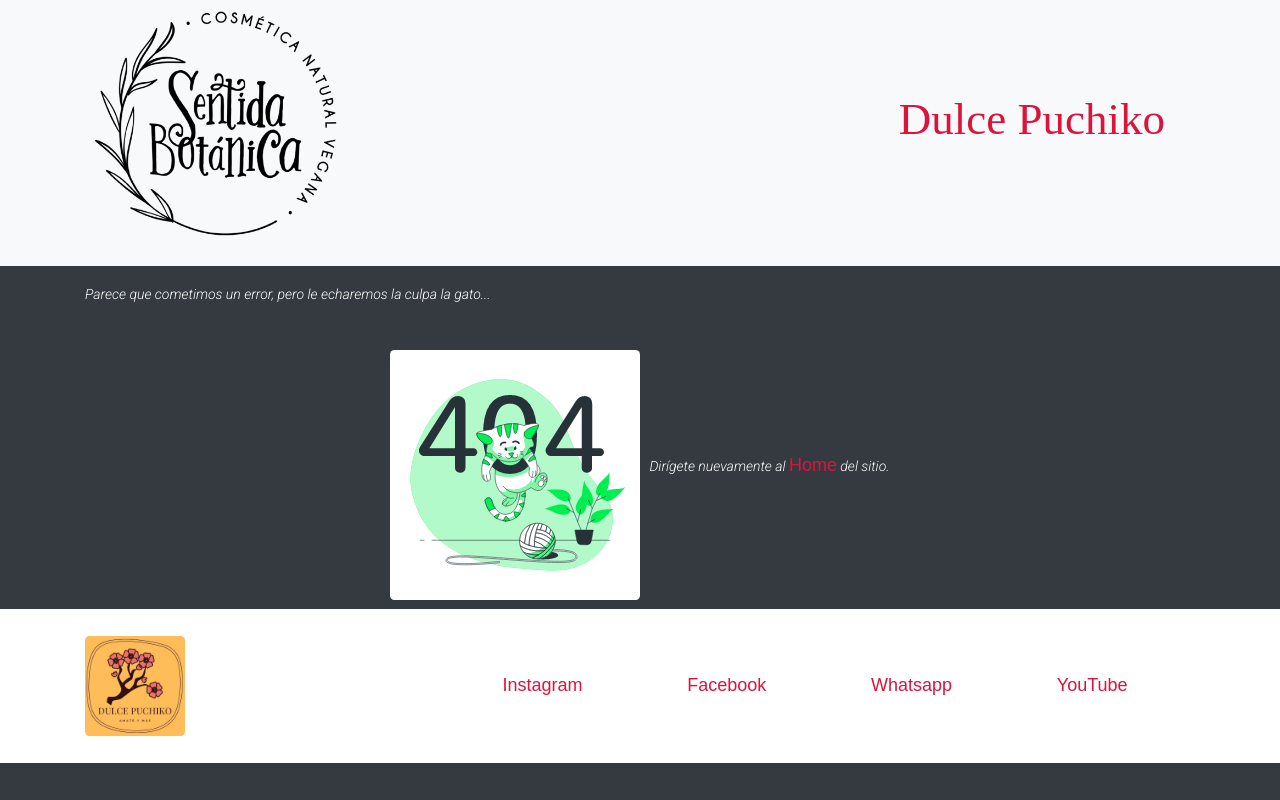
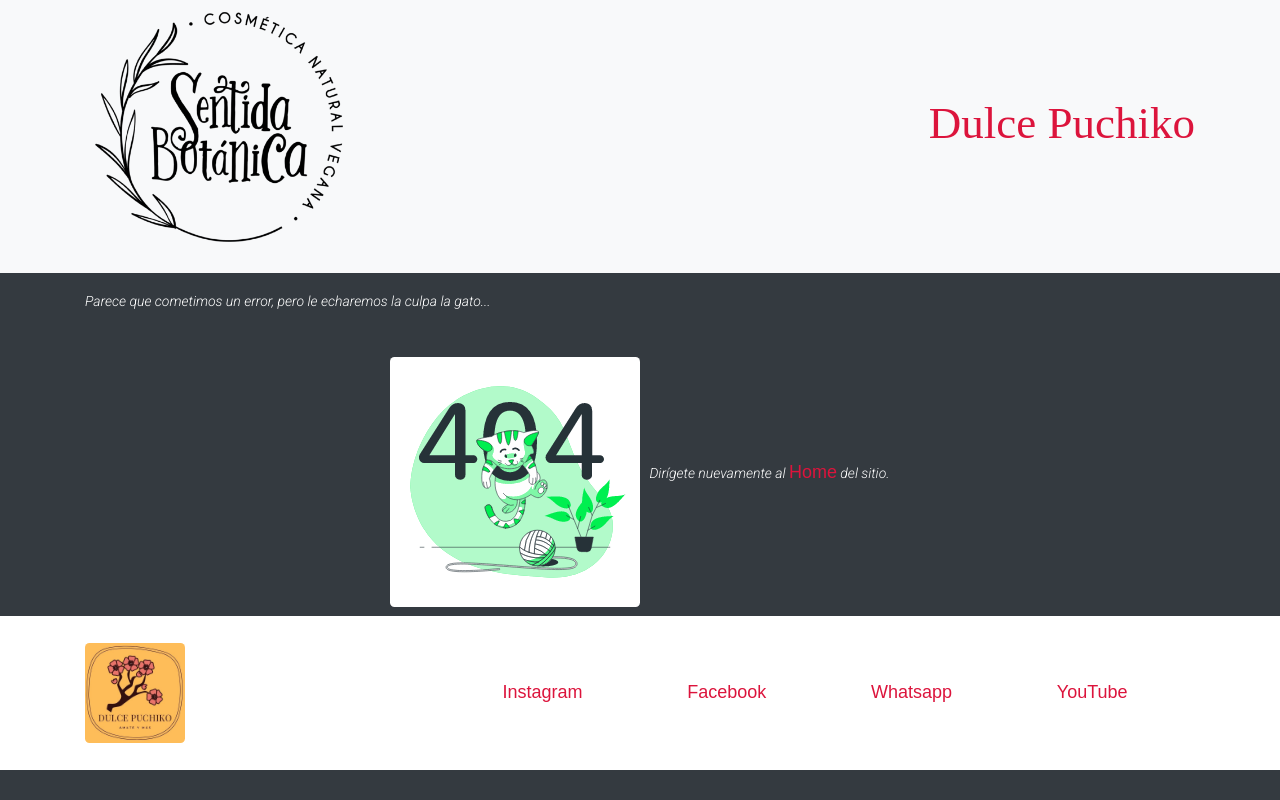
Before and after one commit to PuchikoNyu/dulcepuchiko, a website: page 404.html in a window 1280 px wide. Drawn offline with nearby package versions, Linux system fonts and the light colour scheme; a web font is replaced by a local one.

Commit message:
ajuste en título

```diff
--- a/404.html
+++ b/404.html
@@ -26,7 +26,7 @@
         <!-- LOGO -->
 
         <div class="container mb-2">
-            <div class="row d-flex align-items-center w-100">
+            <div class="row d-flex align-items-center">
                 <div class="col-6">
                     <img src="./media/logoSB.png" alt="logo de marca" class="w-50 h-50">
                 </div>
```
Also changed, not shown: index.html (+1 -1 lines), pages/404.html (+1 -1 lines), pages/carrito.html (+1 -1 lines), pages/contacto.html (+1 -1 lines), pages/iniciar.html (+1 -1 lines), pages/nosotros.html (+1 -1 lines), pages/productos.html (+1 -1 lines).
